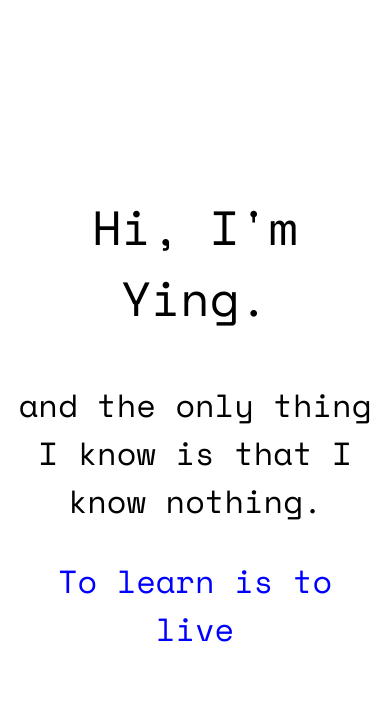
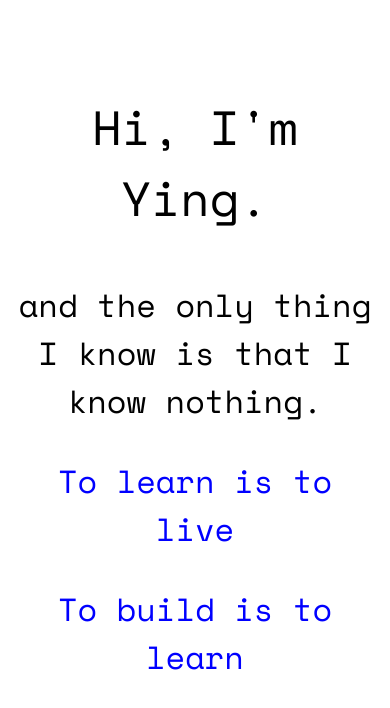
Before and after one commit to yingw787/yingw787.com, a plain HTML site: page index.html in a window 390 px wide. Drawn offline with nearby package versions, Linux system fonts and the light colour scheme.

Commit message:
Adding new link to my homepage.

```diff
--- a/index.html
+++ b/index.html
@@ -21,9 +21,9 @@
             <p class="subtitle centered_text">
                 <a href="https://blog.yingw787.com">To learn is to live</a>
             </p>
-            <!-- <p class="subtitle centered_text">
-                <a href="https://blog.yingw787.com">To build is to learn</a>
-            </p> -->
+            <p class="subtitle centered_text">
+                <a href="https://projects.yingw787.com">To build is to learn</a>
+            </p>
         </div>
     </body>
 </html>
--- a/styles.css
+++ b/styles.css
@@ -31,6 +31,10 @@ a {
 }
 
 @media (max-width: 500px) {
+    .centered_container {
+        bottom: 200px;
+    }
+
     .title {
         font-size: 3em;
     }
```
